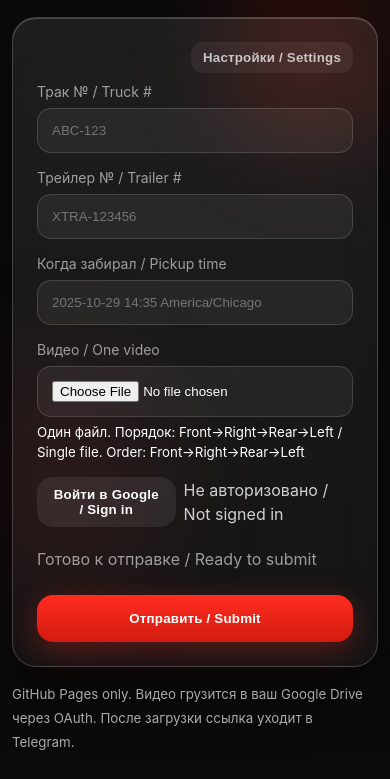
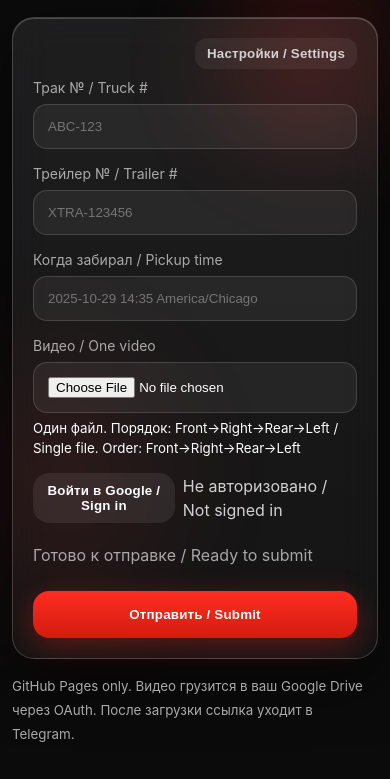
Before and after one commit to danmiller22/X, a plain HTML site: page index.html in a window 390 px wide. Shown: the part 110-889 px from the top of the page. Drawn offline with Linux system fonts and the light colour scheme.

Commit message:
Update style.css

```diff
--- a/public/style.css
+++ b/public/style.css
@@ -1,17 +1,15 @@
-/* public/style.css - liquid glass, red accent */
 :root{
   --bg1:#0B0B0C; --bg2:#121316;
   --accent:#FF2D20; --accent2:#D21C0F;
-  --text:#FFFFFF; --text2:rgba(255,255,255,0.72);
+  --text:#FFFFFF; --text2:rgba(255,255,255,0.78);
   --ok:#10B981; --err:#EF4444;
 }
 *{box-sizing:border-box}
 html,body{height:100%}
 body{
-  margin:0; color:var(--text); font:16px/1.5 -apple-system, system-ui, Segoe UI, Roboto, Arial;
   background: radial-gradient(1200px 800px at 20% 10%, #15161A 0%, #0B0B0C 60%),
               linear-gradient(180deg, var(--bg1), var(--bg2));
-  overflow-x:hidden;
+  color:var(--text);
 }
 .bg{
   position:fixed; inset:0;
@@ -19,12 +17,12 @@ body{
                     radial-gradient(320px 320px at 10% 70%, rgba(255,45,32,0.12), transparent 60%);
   pointer-events:none; filter:saturate(120%) blur(40px);
 }
-.container{max-width:560px; margin:0 auto; padding:24px}
-.hdr .logo{width:96px; opacity:.8}
-.hdr h1{margin:8px 0 24px; font-size:28px; line-height:1.2}
-.hdr h1 span{opacity:.7; font-weight:500; font-size:18px}
+.container{max-width:560px; margin:0 auto; padding:20px}
+.hdr .logo{width:96px; opacity:.85}
+.hdr h1{margin:10px 0 20px; font-size:26px; line-height:1.2}
+.hdr h1 span{opacity:.75; font-weight:500; font-size:16px}
 .card.glass{
-  padding:24px; border-radius:24px; backdrop-filter: blur(20px);
+  padding:20px; border-radius:22px; backdrop-filter: blur(20px);
   background: linear-gradient(180deg, rgba(255,255,255,0.08), rgba(255,255,255,0.04));
   border:1px solid rgba(255,255,255,0.18);
   box-shadow: 0 20px 60px rgba(0,0,0,0.6), inset 0 1px rgba(255,255,255,0.2);
@@ -33,20 +31,19 @@ body{
 .field{display:flex; flex-direction:column; gap:8px}
 .field span{font-size:14px; color:var(--text2)}
 input[type="text"], input[type="file"]{
-  width:100%; padding:14px 14px; border-radius:14px; border:1px solid rgba(255,255,255,0.14);
+  width:100%; padding:16px 14px; border-radius:14px; border:1px solid rgba(255,255,255,0.14);
   background: rgba(255,255,255,0.06); color:var(--text);
   outline:none; transition: box-shadow .2s ease, border-color .2s ease, transform .12s ease;
+  -webkit-appearance: none; appearance: none;
 }
 input[type="text"]:focus, input[type="file"]:focus{
   border-color: rgba(255,45,32,0.6);
   box-shadow: 0 0 0 4px rgba(255,45,32,0.18), inset 0 0 0 1px rgba(255,255,255,0.2);
 }
 input.error{border-color: var(--err); animation: shake .18s linear 1}
-@keyframes shake{
-  0%{transform:translateX(0)}25%{transform:translateX(-4px)}50%{transform:translateX(4px)}100%{transform:translateX(0)}
-}
+@keyframes shake{0%{transform:translateX(0)}25%{transform:translateX(-4px)}50%{transform:translateX(4px)}100%{transform:translateX(0)}}
 .btn{
-  width:100%; padding:14px 16px; border-radius:16px; border:0; cursor:pointer;
+  width:100%; padding:16px; border-radius:16px; border:0; cursor:pointer;
   font-weight:600; letter-spacing:.2px; transition: transform .14s ease, box-shadow .2s ease, opacity .2s ease;
 }
 .btn.primary{
@@ -63,9 +60,13 @@ input.error{border-color: var(--err); animation: shake .18s linear 1}
 .thumb{margin:8px 0 8px; border-radius:14px; overflow:hidden; border:1px solid rgba(255,255,255,0.14); background:rgba(255,255,255,0.06)}
 .thumb img{width:100%; display:block}
 .hidden{display:none}
-.muted{opacity:.7}
-.settings{display:flex; justify-content:flex-end}
+.muted{opacity:.8}
+.settings{display:flex; justify-content:flex-end; margin-bottom:8px}
 dialog{border:none; border-radius:16px; padding:16px 16px 12px; width:min(520px, 90vw);}
 dialog::backdrop{background:rgba(0,0,0,0.5)}
 .settings-form label{display:flex; flex-direction:column; gap:6px; margin:8px 0}
 .foot{opacity:.6; margin:16px 0}
+@media (max-width:480px){
+  .container{padding:12px}
+  .hdr h1{font-size:22px}
+}
```
